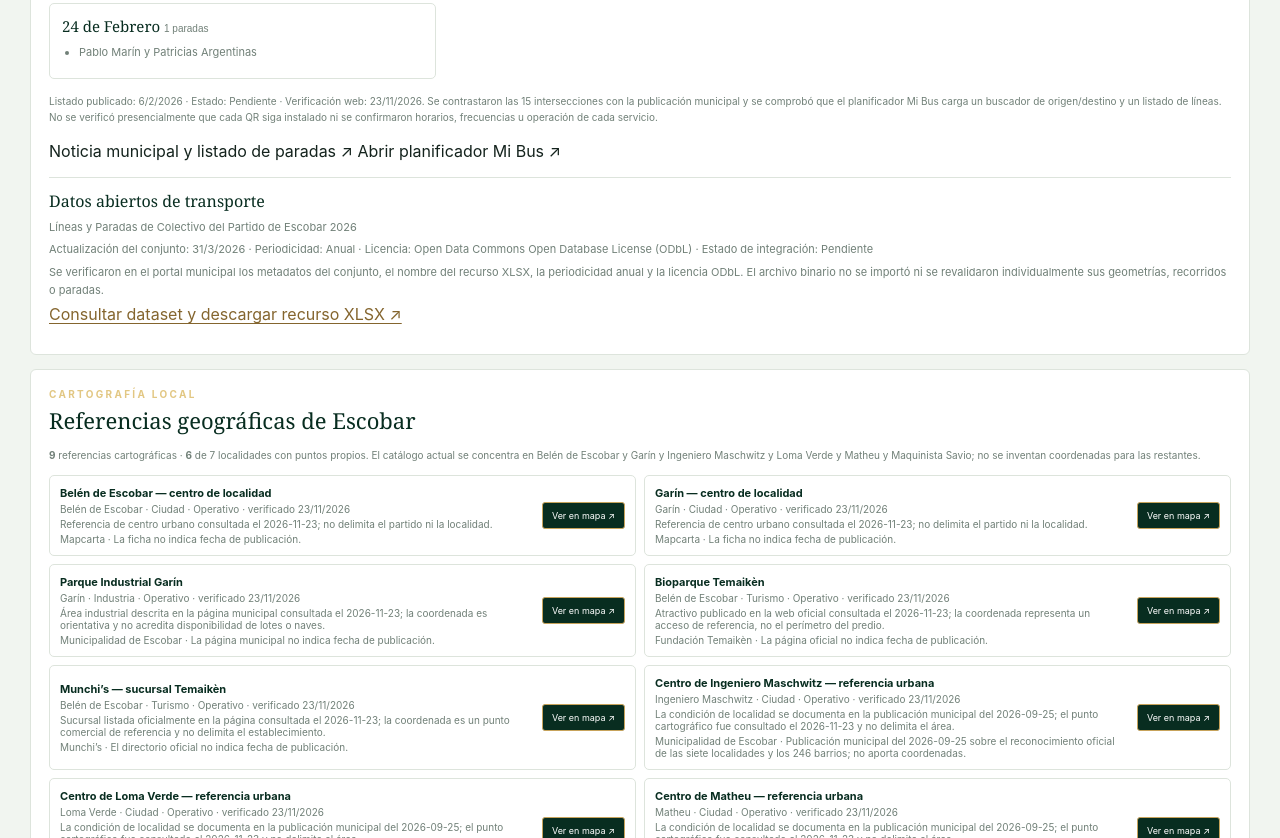
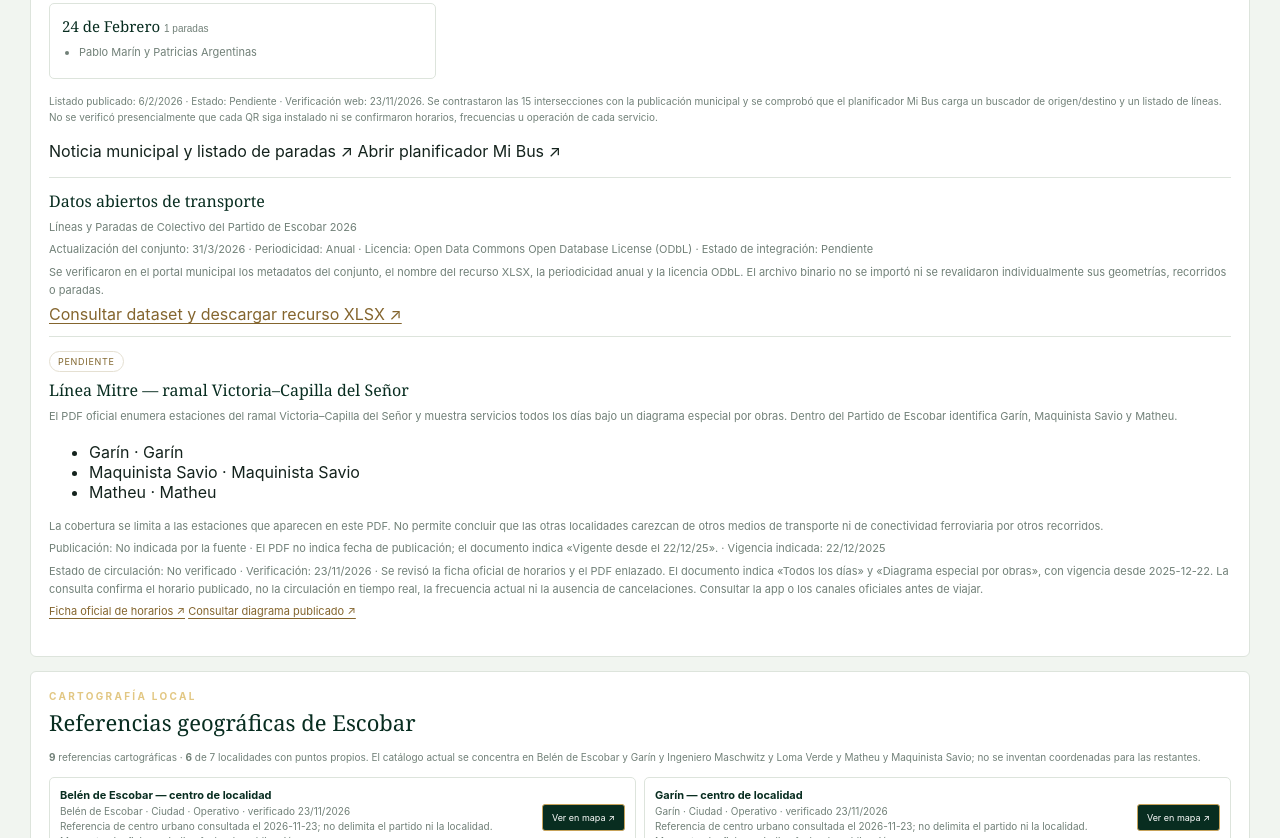
Before and after one commit to leandrocuellarok-netizen/mapafederal, a plain HTML site: page index.html in a window 1280 px wide. Shown: the part 6664-7502 px from the top of the page. Drawn offline with nearby package versions, Linux system fonts and the light colour scheme.

Commit message:
Add sourced Escobar Mitre rail service directory

```diff
--- a/assets/escobar-profile.js
+++ b/assets/escobar-profile.js
@@ -64,12 +64,16 @@ function renderProfile(territory,economy){
   }).join("");
   const planner=mobility.planner||{};
   const dataset=mobility.openDataDataset||{};
+  const rail=mobility.railService||{};
+  const railStations=(Array.isArray(rail.stations)?rail.stations:[]).map(item=>'<li>'+escapeHtml(item.stationName)+' · '+escapeHtml(item.locality)+'</li>').join("");
+  const railHtml=rail.name?'<div class="escobar-item"><span class="escobar-status">'+escapeHtml(statusLabel(rail.status))+'</span><h4>'+escapeHtml(rail.name)+'</h4><p>'+escapeHtml(rail.summary||"")+'</p><ul>'+railStations+'</ul><p class="escobar-meta">'+escapeHtml(rail.coverageNote||"")+'</p><p class="escobar-meta">Publicación: '+escapeHtml(date(rail.sourcePublishedAt))+' · '+escapeHtml(rail.sourcePublicationNote||"")+' · Vigencia indicada: '+escapeHtml(date(rail.effectiveFrom))+'</p><p class="escobar-meta">Estado de circulación: '+escapeHtml(statusLabel(rail.operationalStatus))+' · Verificación: '+escapeHtml(date(rail.verification&&rail.verification.checkedAt))+' · '+escapeHtml(rail.verification&&rail.verification.scope||"")+'</p><p>'+sourceLink(rail.sourceUrl,"Ficha oficial de horarios ↗")+' '+sourceLink(rail.timetableUrl,"Consultar diagrama publicado ↗")+'</p></div>':"";
   el("escobar-mobility").innerHTML=
    '<p>'+escapeHtml(mobility.summary||"")+'</p>'
    +'<div class="escobar-mobility-stops">'+stopGroups+'</div>'
    +'<p class="escobar-meta">Listado publicado: '+escapeHtml(date(mobility.sourcePublishedAt))+' · Estado: '+escapeHtml(statusLabel(mobility.status))+' · Verificación web: '+escapeHtml(date(mobility.verification&&mobility.verification.checkedAt))+'. '+escapeHtml(mobility.verification&&mobility.verification.scope||"")+'</p>'
    +'<p>'+sourceLink(mobility.sourceUrl,"Noticia municipal y listado de paradas ↗")+' '+sourceLink(planner.sourceUrl,"Abrir planificador Mi Bus ↗")+'</p>'
-   +'<div class="escobar-item"><h4>Datos abiertos de transporte</h4><p>'+escapeHtml(dataset.name||"")+'</p><p class="escobar-meta">Actualización del conjunto: '+escapeHtml(date(dataset.lastUpdatedAt))+' · Periodicidad: '+escapeHtml(dataset.periodicity||"No informada")+' · Licencia: '+escapeHtml(dataset.license||"No informada")+' · Estado de integración: '+escapeHtml(statusLabel(dataset.status))+'</p><p class="escobar-meta">'+escapeHtml(dataset.verification&&dataset.verification.scope||"")+'</p>'+sourceLink(dataset.sourceUrl,"Consultar dataset y descargar recurso XLSX ↗")+'</div>';
+   +'<div class="escobar-item"><h4>Datos abiertos de transporte</h4><p>'+escapeHtml(dataset.name||"")+'</p><p class="escobar-meta">Actualización del conjunto: '+escapeHtml(date(dataset.lastUpdatedAt))+' · Periodicidad: '+escapeHtml(dataset.periodicity||"No informada")+' · Licencia: '+escapeHtml(dataset.license||"No informada")+' · Estado de integración: '+escapeHtml(statusLabel(dataset.status))+'</p><p class="escobar-meta">'+escapeHtml(dataset.verification&&dataset.verification.scope||"")+'</p>'+sourceLink(dataset.sourceUrl,"Consultar dataset y descargar recurso XLSX ↗")+'</div>'
+   +railHtml;
  }else{
   el("escobar-mobility").innerHTML='<p class="escobar-meta">No hay datos de movilidad cargados.</p>';
  }
--- a/data/escobar-territory.json
+++ b/data/escobar-territory.json
@@ -424,6 +424,45 @@
         "locality": "Loma Verde",
         "intersection": "Colectora Oeste y Los Laureles"
       }
-    ]
+    ],
+    "railService": {
+      "id": "mitre-victoria-capilla",
+      "name": "Línea Mitre — ramal Victoria–Capilla del Señor",
+      "sourceName": "Trenes Argentinos Operaciones",
+      "sourceUrl": "https://www.argentina.gob.ar/transporte/trenes-argentinos/horarios-tarifas-y-recorridos/areametropolitana/lineamitre/victoria-capilla-del-senor",
+      "timetableUrl": "https://www.argentina.gob.ar/sites/default/files/victoria_-_capilla_del_senor_2025-12-22_-_web.pdf",
+      "sourcePublishedAt": null,
+      "sourcePublicationNote": "El PDF no indica fecha de publicación; el documento indica «Vigente desde el 22/12/25».",
+      "effectiveFrom": "2025-12-22",
+      "validityPeriod": "Diagrama especial por obras publicado con vigencia indicada desde el 22/12/2025. No se presume que siga vigente si el operador publica una actualización.",
+      "status": "pendiente",
+      "operationalStatus": "no verificado",
+      "summary": "El PDF oficial enumera estaciones del ramal Victoria–Capilla del Señor y muestra servicios todos los días bajo un diagrama especial por obras. Dentro del Partido de Escobar identifica Garín, Maquinista Savio y Matheu.",
+      "coverageNote": "La cobertura se limita a las estaciones que aparecen en este PDF. No permite concluir que las otras localidades carezcan de otros medios de transporte ni de conectividad ferroviaria por otros recorridos.",
+      "verification": {
+        "checkedAt": "2026-11-23",
+        "scope": "Se revisó la ficha oficial de horarios y el PDF enlazado. El documento indica «Todos los días» y «Diagrama especial por obras», con vigencia desde 2025-12-22. La consulta confirma el horario publicado, no la circulación en tiempo real, la frecuencia actual ni la ausencia de cancelaciones. Consultar la app o los canales oficiales antes de viajar."
+      },
+      "stations": [
+        {
+          "id": "mitre-garin",
+          "stationName": "Garín",
+          "publishedName": "Garín",
+          "locality": "Garín"
+        },
+        {
+          "id": "mitre-maquinista-savio",
+          "stationName": "Maquinista Savio",
+          "publishedName": "Maq. Savio",
+          "locality": "Maquinista Savio"
+        },
+        {
+          "id": "mitre-matheu",
+          "stationName": "Matheu",
+          "publishedName": "Matheu",
+          "locality": "Matheu"
+        }
+      ]
+    }
   }
 }
--- a/index.html
+++ b/index.html
@@ -162,7 +162,7 @@ footer{background:#061b14;color:#d9e2db;padding:30px 0}.foot{display:flex;justif
       <article class="escobar-panel"><div class="eyebrow">Actividad productiva</div><h3>Industria, comercio y logística</h3><div id="escobar-economy"><div class="empty">Cargando indicadores y áreas productivas…</div></div></article>
       <article class="escobar-panel"><div class="eyebrow">Servicios públicos y comercio</div><h3>Directorios municipales</h3><div id="escobar-services"><div class="empty">Cargando directorios oficiales…</div></div></article>
     </div>
-    <article class="escobar-panel escobar-mobility-panel"><div class="eyebrow">Movilidad y conectividad</div><h3>Mi Bus · paradas con QR</h3><div id="escobar-mobility"><div class="empty">Cargando referencias de transporte…</div></div></article>
+    <article class="escobar-panel escobar-mobility-panel"><div class="eyebrow">Movilidad y conectividad</div><h3>Mi Bus y ferrocarril</h3><div id="escobar-mobility"><div class="empty">Cargando referencias de transporte…</div></div></article>
     <article class="escobar-panel" style="margin-top:14px"><div class="eyebrow">Cartografía local</div><h3>Referencias geográficas de Escobar</h3><p id="escobar-map-coverage" class="escobar-meta">Esperando el catálogo de nodos…</p><div id="escobar-map-nodes" class="escobar-node-list"></div><p class="escobar-meta">Las coordenadas son puntos de referencia. No representan límites administrativos, barrios ni parcelas catastrales.</p></article>
     <div class="escobar-provenance" id="escobar-provenance"><p>Fuentes municipales y alcance de verificación en carga.</p></div>
   </div>
```
Also changed, not shown: 2 other files.
